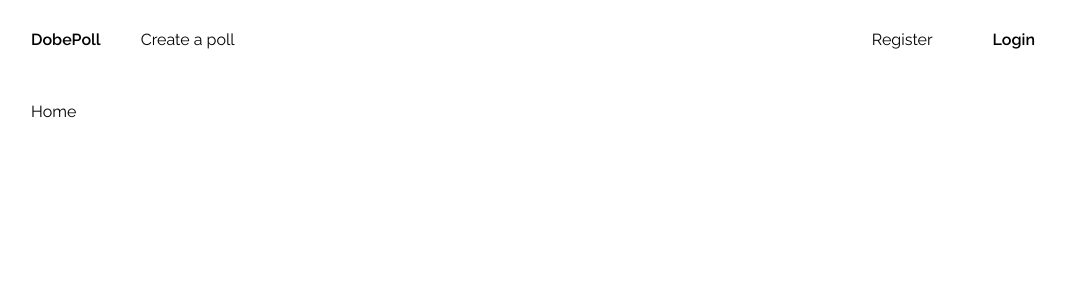
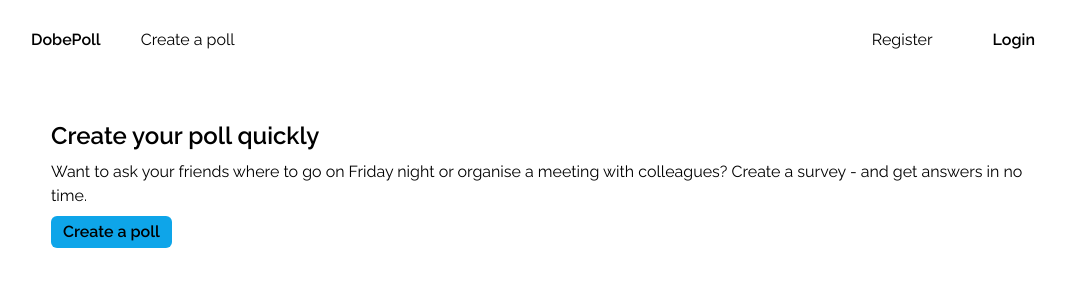
Before and after one commit to VVKDO98/dobepoll, a React (Vite) app in the folder packages/app/: page / in a window 1280 px wide. Shown: the top 300 px of the page, without its empty margins (97-1163 px from the left). Built offline with nearby package versions, Linux system fonts and the light colour scheme.

Commit message:
Styling comp

```diff
--- /dev/null
+++ b/packages/app/src/components/Button.jsx
@@ -0,0 +1,12 @@
+import React from 'react'
+import { Link } from 'react-router-dom'
+
+const Button = ({ content, link, secondary }) => {
+  return (
+    <button className={secondary ? 'py-1 px-3 bg-slate-500 rounded-md font-semibold' : 'py-1 px-3 bg-sky-500 rounded-md font-semibold'}>
+      <Link to={link}>{content}</Link>
+    </button>
+  )
+}
+
+export default Button
--- a/packages/app/src/components/PollComp.jsx
+++ b/packages/app/src/components/PollComp.jsx
@@ -1,6 +1,7 @@
 import React from 'react'
-import { Link, useParams } from 'react-router-dom'
+import { useParams } from 'react-router-dom'
 import { useQuery, gql } from '@apollo/client'
+import Button from './Button'
 
 const GET_POLL_BY_ID = gql`
 query GetPollByID($id: Int) {
@@ -42,9 +43,9 @@ const PollComp = () => {
         </div>
       </div>
       <div className='w-full flex items-center justify-between gap-2'>
-        <button className='w-1/3 h-8 bg-sky-500 rounded-md font-semibold'><Link>Vote</Link></button>
-        <button className='w-1/3 h-8 bg-slate-500 rounded-md font-semibold'><Link>Result</Link></button>
-        <button className='w-1/3 h-8 bg-slate-500 rounded-md font-semibold'><Link>Share</Link></button>
+        <Button content={'Vote'} link={'/'}/>
+        <Button content={'Result'} link={`/poll/${id}/result`} secondary={true}/>
+        <Button content={'Share'} link={'/'} secondary={true}/>
       </div>
     </div>
   )
--- a/packages/app/src/pages/Home.jsx
+++ b/packages/app/src/pages/Home.jsx
@@ -1,10 +1,15 @@
 import React from 'react'
 import Layout from '../Layout'
+import Button from '../components/Button'
 
 const Home = () => {
   return (
     <Layout>
-        <h1>Home</h1>
+        <div className='w-full p-5 dark:bg-slate-600 rounded-md'>
+          <h1 className='mb-2 text-2xl font-semibold'>Create your poll quickly</h1>
+          <p className='mb-2'>Want to ask your friends where to go on Friday night or organise a meeting with colleagues? Create a survey - and get answers in no time.</p>
+          <Button content={'Create a poll'} link={'/create'} secondary={false}/>
+        </div>
     </Layout>
   )
 }
```
